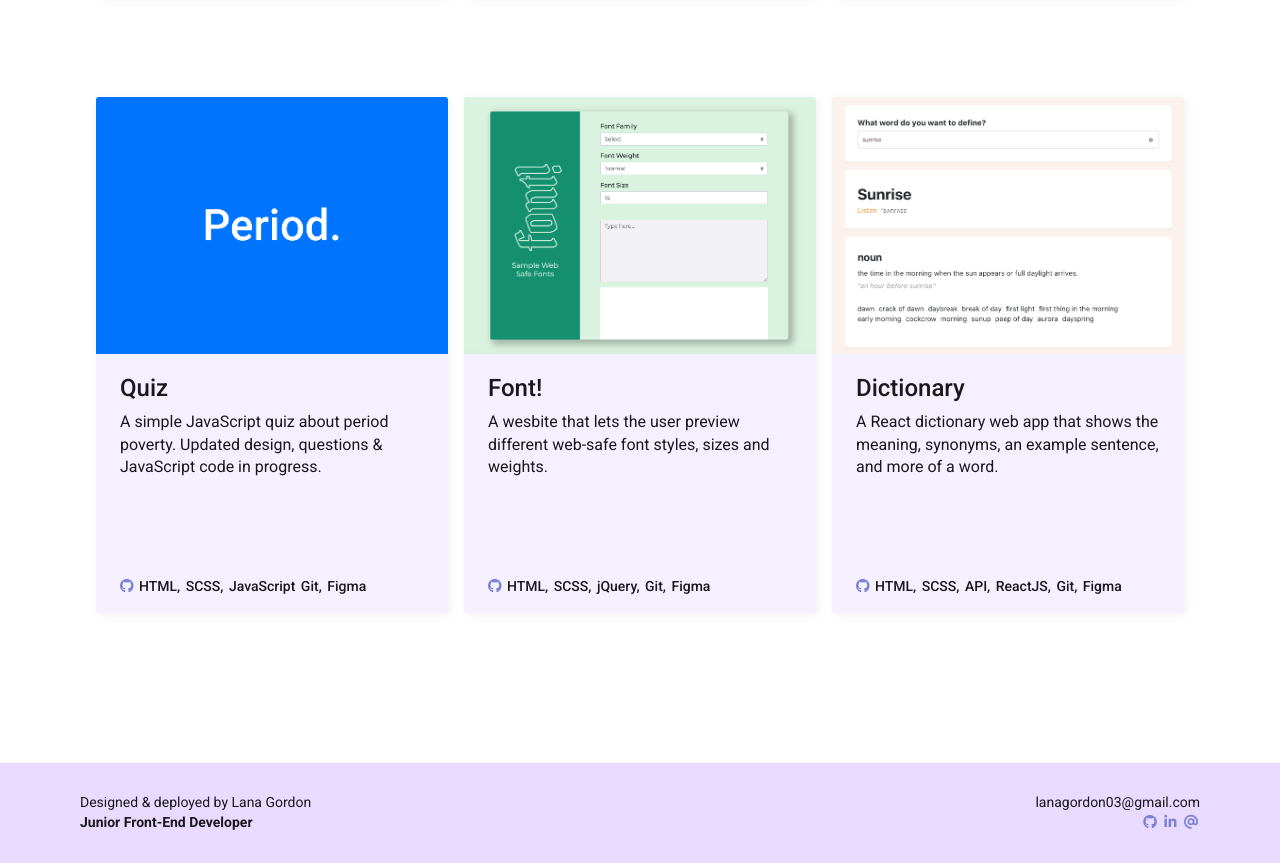
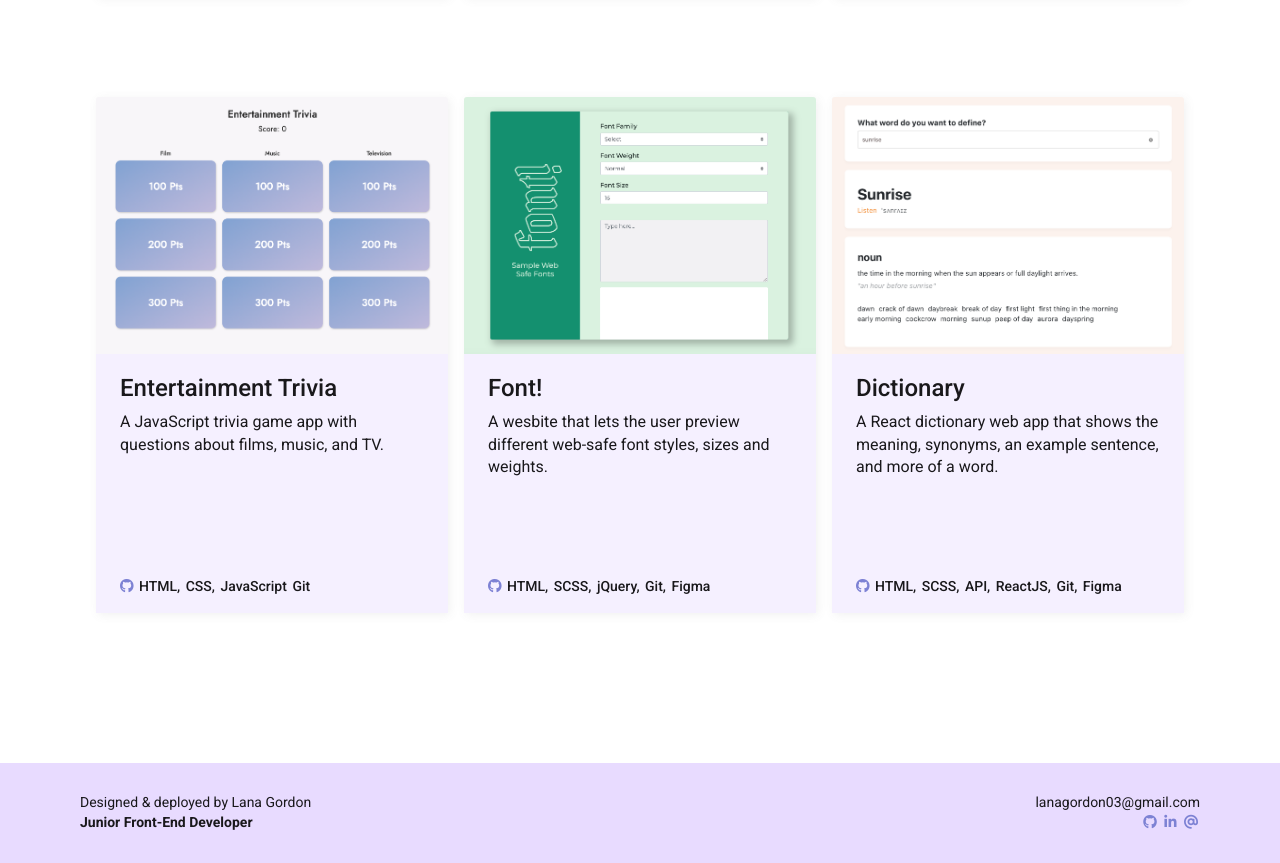
Before and after one commit to Larlar03/portfolio-website-2022, a plain HTML site: page index.html in a window 1280 px wide. Shown: the part 1691-2554 px from the top of the page. Drawn offline with nearby package versions, Linux system fonts and the light colour scheme.

Commit message:
Updated and switch an old project for a new one.

```diff
--- a/index.html
+++ b/index.html
@@ -241,28 +241,27 @@
         <div class="project-row">
           <!--Project Card 4-->
           <div class="card project-card" style="width: 22rem">
-            <a href="https://larlar03.github.io/javascript-quiz/" target="_blank"
+            <a href="https://trivia-game-app-lg.netlify.app" target="_blank"
               ><img
                 class="card-img-top"
-                src="img/quiz-preview.png"
+                src="img/trivia-preview.png"
                 alt="Quiz preview image"
             /></a>
             <div class="card-body" id="card-4">
-              <h4 class="card-title"><a href="https://larlar03.github.io/javascript-quiz/" target="_blank">Quiz</a></h4>
-              <p class="card-text">A simple JavaScript quiz about period poverty. Updated design, questions & JavaScript code in progress.</p>
+              <h4 class="card-title"><a href="https://trivia-game-app-lg.netlify.app" target="_blank">Entertainment Trivia</a></h4>
+              <p class="card-text">A JavaScript trivia game app with questions about films, music, and TV.</p>
             </div>
                       <div class="project-languages">
                 <ul>
                   <li>
-                    <a href="https://github.com/Larlar03/javascript-quiz" target="_blank"
+                    <a href="https://github.com/Larlar03/trivia-game-app" target="_blank"
                       ><i class="fab fa-github fa-"></i
                     ></a>
                   </li>
                   <li>HTML,</li>
-                  <li>SCSS,</li>
+                  <li>CSS,</li>
                   <li>JavaScript</li>
-                  <li>Git,</li>
-                  <li>Figma</li>
+                  <li>Git</li>
                 </ul>
               </div>
           </div>
```
Also changed, not shown: img/trivia-preview.png (added).
